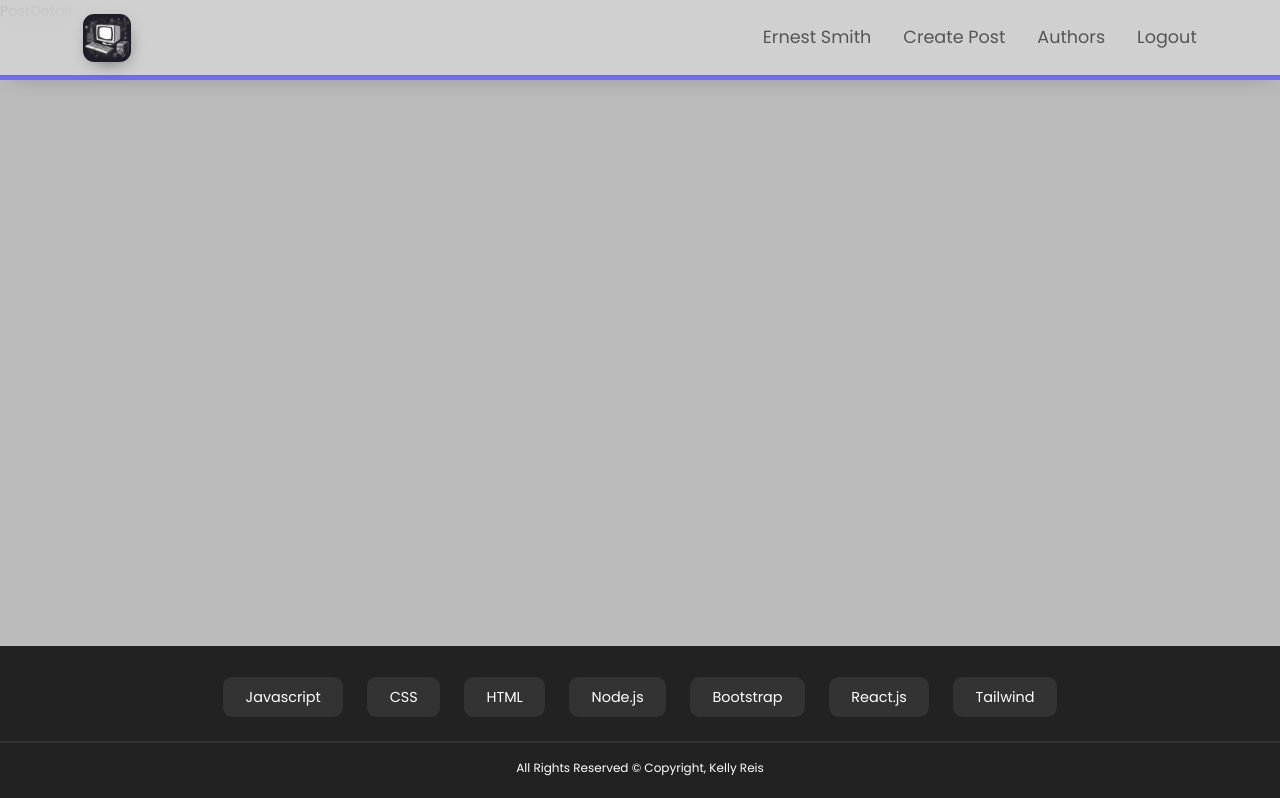
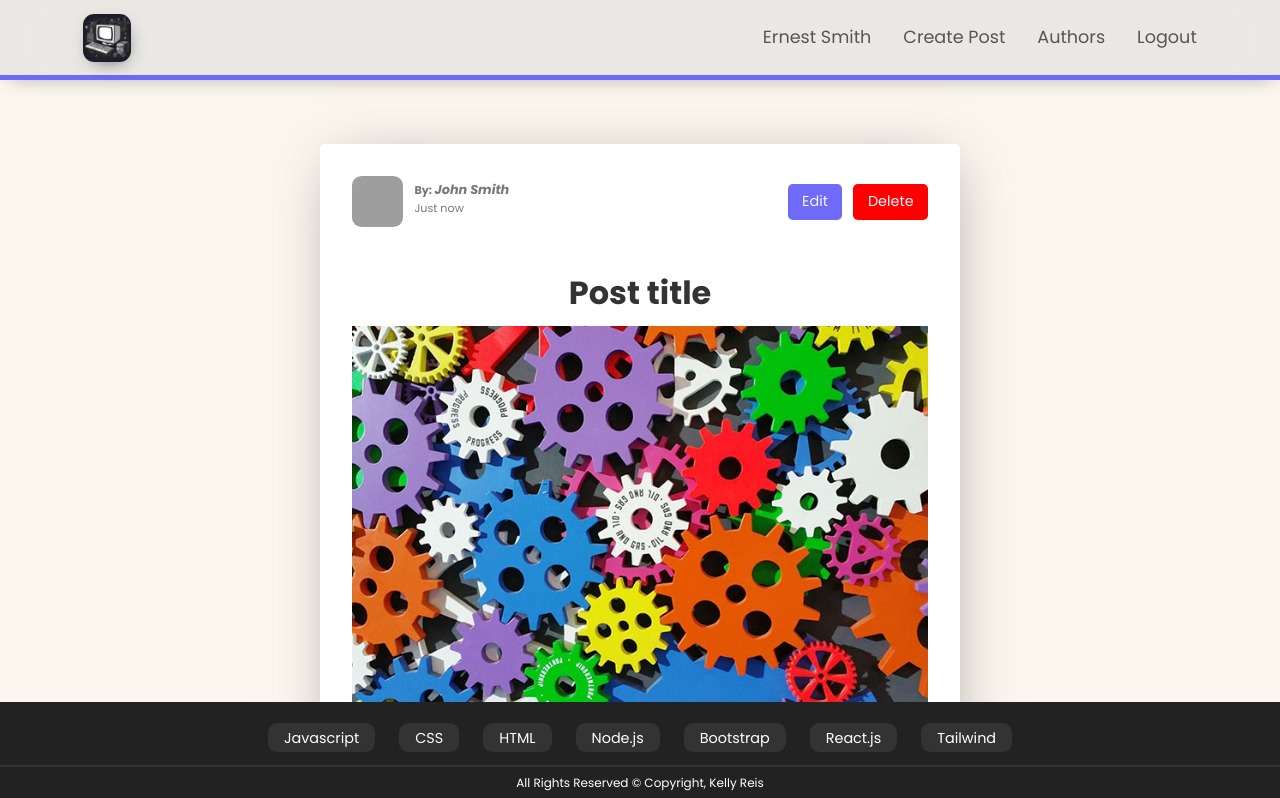
Before and after one commit to KellyReisLee/mern-blog-app, a React (Vite) app in the folder mern-blog-complete/: page /posts/1 in a window 1280 px wide. Shown: the top 798 px of the page. Built offline with nearby package versions, Linux system fonts and the light colour scheme; grey boxes are pictures that could not be loaded.

Commit message:
creating detailPost component and styling

```diff
--- a/mern-blog-complete/src/components/Footer.module.css
+++ b/mern-blog-complete/src/components/Footer.module.css
@@ -1,10 +1,11 @@
 .footer {
   background-color: var(--color-gray-900);
-  margin-top: 10rem;
-  padding-top: 2.5rem;
+
+  padding-top: 1.5rem;
   position: sticky;
   bottom: 0;
   z-index: 1;
+  margin-top: 2rem;
 
 }
 
@@ -13,13 +14,13 @@
   align-items: center;
   justify-content: center;
   gap: 1.5rem;
-  margin-bottom: 2rem;
+  margin-bottom: 1rem;
 }
 
 .footer a {
   background-color: var(--color-gray-700);
   color: var(--color-white);
-  padding: 0.6rem 1.4rem;
+  padding: 0.3rem 1rem;
   border-radius: var(--radius-2);
   transition: var(--transition);
 }
@@ -30,7 +31,7 @@
 }
 
 .copyright {
-  padding: 0.8rem 0 1.3rem 0;
+  padding: 0.2rem 0 0.4rem 0;
   text-align: center;
   border-top: 2px solid var(--color-gray-700);
   color: var(--color-white)
--- a/mern-blog-complete/src/components/Header.module.css
+++ b/mern-blog-complete/src/components/Header.module.css
@@ -14,6 +14,7 @@
   -moz-box-shadow: 2px 6px 20px -9px rgba(133, 133, 133, 0.75); */
   backdrop-filter: blur(20px);
   border-bottom: 5px solid var(--color-primary);
+
 
 }
 
--- a/mern-blog-complete/src/components/Posts.jsx
+++ b/mern-blog-complete/src/components/Posts.jsx
@@ -1,74 +1,11 @@
 import { useState } from 'react'
-
-import blog1 from '../assets/post-images/blog1.jpg'
-import blog2 from '../assets/post-images/blog2.jpg'
-import blog3 from '../assets/post-images/blog3.jpg'
-import blog4 from '../assets/post-images/blog4.jpg'
-
 import PostItem from '../components/PostItem'
 import classes from './Posts.module.css'
+import dummyData from '../helpers/dataPost'
 
 
-const dummy_Data = [
-  {
-    id: '1',
-    image: blog1,
-    category: 'Javascript',
-    title: 'How to develop games using Javascript',
-    description: 'Lorem ipsum dolor sit amet, consectetur adipiscing elit, sed do eiusmod tempor incididunt ut labore et dolore magna aliqua.',
-    authorId: 3
-
-  },
-  {
-    id: '2',
-    image: blog2,
-    category: 'CSS',
-    title: 'How to ikmprove your CSS skills',
-    description: 'Lorem ipsum dolor sit amet, consectetur adipiscing elit, sed do eiusmod tempor incididunt ut labore et dolore magna aliqua.',
-    authorId: 4
-
-  },
-  {
-    id: '3',
-    image: blog3,
-    category: 'HTML',
-    title: 'Learn more about forms using HTML',
-    description: 'Lorem ipsum dolor sit amet, consectetur adipiscing elit, sed do eiusmod tempor incididunt ut labore et dolore magna aliqua.',
-    authorId: 5
-
-  },
-  {
-    id: '6',
-    image: blog4,
-    category: 'React.js',
-    title: 'Wha is a Prop Drilling?',
-    description: 'Lorem ipsum dolor sit amet, consectetur adipiscing elit, sed do eiusmod tempor incididunt ut labore et dolore magna aliqua.',
-    authorId: 7
-
-  },
-  {
-    id: '10',
-    image: blog2,
-    category: 'React.js',
-    title: 'Wha is a Prop Drilling?',
-    description: 'Lorem ipsum dolor sit amet, consectetur adipiscing elit, sed do eiusmod tempor incididunt ut labore et dolore magna aliqua.',
-    authorId: 10
-
-  },
-  {
-    id: '9',
-    image: blog3,
-    category: 'React.js',
-    title: 'Wha is a Prop Drilling?',
-    description: 'Lorem ipsum dolor sit amet, consectetur adipiscing elit, sed do eiusmod tempor incididunt ut labore et dolore magna aliqua.',
-    authorId: 11
-
-  },
-
-]
-
 const Posts = () => {
-  const [posts, setPosts] = useState(dummy_Data);
+  const [posts, setPosts] = useState(dummyData);
   return (
     <section >
       <div className={classes.posts}>
--- /dev/null
+++ b/mern-blog-complete/src/helpers/dataPost.js
@@ -0,0 +1,63 @@
+import blog1 from '../assets/post-images/blog1.jpg'
+import blog2 from '../assets/post-images/blog2.jpg'
+import blog3 from '../assets/post-images/blog3.jpg'
+import blog4 from '../assets/post-images/blog4.jpg'
+const dummy_Data = [
+  {
+    id: '1',
+    image: blog1,
+    category: 'Javascript',
+    title: 'How to develop games using Javascript',
+    description: 'Lorem ipsum dolor sit amet, consectetur adipiscing elit, sed do eiusmod tempor incididunt ut labore et dolore magna aliqua.',
+    authorId: 3
+
+  },
+  {
+    id: '2',
+    image: blog2,
+    category: 'CSS',
+    title: 'How to ikmprove your CSS skills',
+    description: 'Lorem ipsum dolor sit amet, consectetur adipiscing elit, sed do eiusmod tempor incididunt ut labore et dolore magna aliqua.',
+    authorId: 4
+
+  },
+  {
+    id: '3',
+    image: blog3,
+    category: 'HTML',
+    title: 'Learn more about forms using HTML',
+    description: 'Lorem ipsum dolor sit amet, consectetur adipiscing elit, sed do eiusmod tempor incididunt ut labore et dolore magna aliqua.',
+    authorId: 5
+
+  },
+  {
+    id: '6',
+    image: blog4,
+    category: 'React.js',
+    title: 'Wha is a Prop Drilling?',
+    description: 'Lorem ipsum dolor sit amet, consectetur adipiscing elit, sed do eiusmod tempor incididunt ut labore et dolore magna aliqua.',
+    authorId: 7
+
+  },
+  {
+    id: '10',
+    image: blog2,
+    category: 'React.js',
+    title: 'Wha is a Prop Drilling?',
+    description: 'Lorem ipsum dolor sit amet, consectetur adipiscing elit, sed do eiusmod tempor incididunt ut labore et dolore magna aliqua.',
+    authorId: 10
+
+  },
+  {
+    id: '9',
+    image: blog3,
+    category: 'React.js',
+    title: 'Wha is a Prop Drilling?',
+    description: 'Lorem ipsum dolor sit amet, consectetur adipiscing elit, sed do eiusmod tempor incididunt ut labore et dolore magna aliqua.',
+    authorId: 11
+
+  },
+
+]
+
+export default dummy_Data;
--- a/mern-blog-complete/src/index.css
+++ b/mern-blog-complete/src/index.css
@@ -38,7 +38,7 @@
 
 
 html {
-  background-color: var(--color-gray-100);
+  background-color: #FBF6EE;
 }
 
 body {
@@ -46,6 +46,11 @@
   font-size: 0.9rem;
   line-height: 1.6;
   color: var(--color-gray-300);
+  margin: 0;
+  padding: 0;
+  display: flex;
+  flex-direction: column;
+  min-height: 100vh;
 
 }
 
@@ -108,8 +113,7 @@
 
 
 main {
-  height: 100vh;
-
+  flex: 1;
 }
 
 .project-container {
--- a/mern-blog-complete/src/pages/PostDetail.jsx
+++ b/mern-blog-complete/src/pages/PostDetail.jsx
@@ -1,8 +1,37 @@
 import React from 'react'
-
+import PostAuthor from '../components/PostAuthor'
+import { Link } from 'react-router-dom'
+import image1 from '../assets/post-images/blog1.jpg'
+import classes from './PostDetail.module.css'
 const PostDetail = () => {
   return (
-    <div>PostDetail</div>
+    <section className={classes.container}>
+      <div className={classes.mainContainer}>
+        <div className={classes.header}>
+          <PostAuthor />
+          <div className={classes.btns}>
+            <Link to={`/posts/werwer/edit`} className={classes.edit}>Edit</Link>
+            <Link to={`/posts/werwer/delete`}
+              className={classes.delete}>Delete</Link>
+          </div>
+        </div>
+        <h1>Post title</h1>
+        <div className={classes.containerImg}>
+          <img src={image1} />
+        </div>
+        <p>Lorem ipsum dolor sit amet, consectetur adipiscing elit, sed do eiusmod tempor incididunt ut labore et dolore magna aliqua. Ut enim ad minim veniam, quis nostrud exercitation ullamco laboris nisi ut aliquip ex ea commodo consequat. Duis aute irure dolor in reprehenderit in voluptate velit esse cillum dolore eu fugiat nulla pariatur. Excepteur sint occaecat cupidatat non proident, sunt in culpa qui officia deserunt mollit anim id est laborum.</p>
+
+        <p>Lorem ipsum dolor sit amet, consectetur adipiscing elit, sed do eiusmod tempor incididunt ut labore et dolore magna aliqua. Ut enim ad minim veniam, quis nostrud exercitation ullamco laboris nisi ut aliquip ex ea commodo consequat. Duis aute irure dolor in reprehenderit in voluptate velit esse cillum dolore eu fugiat nulla pariatur. Excepteur sint occaecat cupidatat non proident, sunt in culpa qui officia deserunt mollit anim id est laborum.</p>
+
+        <p>Lorem ipsum dolor sit amet, consectetur adipiscing elit, sed do eiusmod tempor incididunt ut labore et dolore magna aliqua. Ut enim ad minim veniam, quis nostrud exercitation ullamco laboris nisi ut aliquip ex ea commodo consequat. Duis aute irure dolor in reprehenderit in voluptate velit esse cillum dolore eu fugiat nulla pariatur. Excepteur sint occaecat cupidatat non proident, sunt in culpa qui officia deserunt mollit anim id est laborum.p
+        </p>
+        <p>Lorem ipsum dolor sit amet, consectetur adipiscing elit, sed do eiusmod tempor incididunt ut labore et dolore magna aliqua. Ut enim ad minim veniam, quis nostrud exercitation ullamco laboris nisi ut aliquip ex ea commodo consequat. Duis aute irure dolor in reprehenderit in voluptate velit esse cillum dolore eu fugiat nulla pariatur. Excepteur sint occaecat cupidatat non proident, sunt in culpa qui officia deserunt mollit anim id est laborum.p
+        </p>
+        <p>Lorem ipsum dolor sit amet, consectetur adipiscing elit, sed do eiusmod tempor incididunt ut labore et dolore magna aliqua. Ut enim ad minim veniam, quis nostrud exercitation ullamco laboris nisi ut aliquip ex ea commodo consequat. Duis aute irure dolor in reprehenderit in voluptate velit esse cillum dolore eu fugiat nulla pariatur. Excepteur sint occaecat cupidatat non proident, sunt in culpa qui officia deserunt mollit anim id est laborum.p
+        </p>
+
+      </div>
+    </section>
   )
 }
 
--- /dev/null
+++ b/mern-blog-complete/src/pages/PostDetail.module.css
@@ -0,0 +1,67 @@
+.container {
+  width: 100%;
+  display: flex;
+  justify-content: center;
+  align-items: center;
+  margin-bottom: 5rem;
+  margin-top: 9rem;
+
+}
+
+.mainContainer {
+  width: var(--form-width);
+  background-color: var(--color-white);
+  padding: 2rem;
+  border-radius: var(--radius-1);
+  box-shadow: 3px 8px 57px -14px rgba(105, 105, 105, 0.6);
+  -webkit-box-shadow: 3px 8px 57px -14px rgba(105, 105, 105, 0.6);
+  -moz-box-shadow: 3px 8px 57px -14px rgba(105, 105, 105, 0.6);
+}
+
+
+.mainContainer h1 {
+  text-align: center;
+  margin: 3rem 0 1rem 0;
+  color: var(--color-gray-700);
+
+}
+
+.containerImg {
+  width: 100%;
+  margin-bottom: 2rem;
+
+}
+
+.containerImg img {
+  object-fit: cover;
+}
+
+
+
+.header {
+  display: flex;
+}
+
+.btns {
+  display: flex;
+  gap: 0.7rem;
+  justify-content: center;
+  align-items: center;
+
+}
+
+.btns a {
+  padding: 0.4rem 0.9rem;
+  border-radius: var(--radius-1);
+  color: aliceblue;
+  font-size: 0.9rem;
+}
+
+.edit {
+  background-color: var(--color-primary);
+
+}
+
+.delete {
+  background-color: var(--color-red);
+}
```
